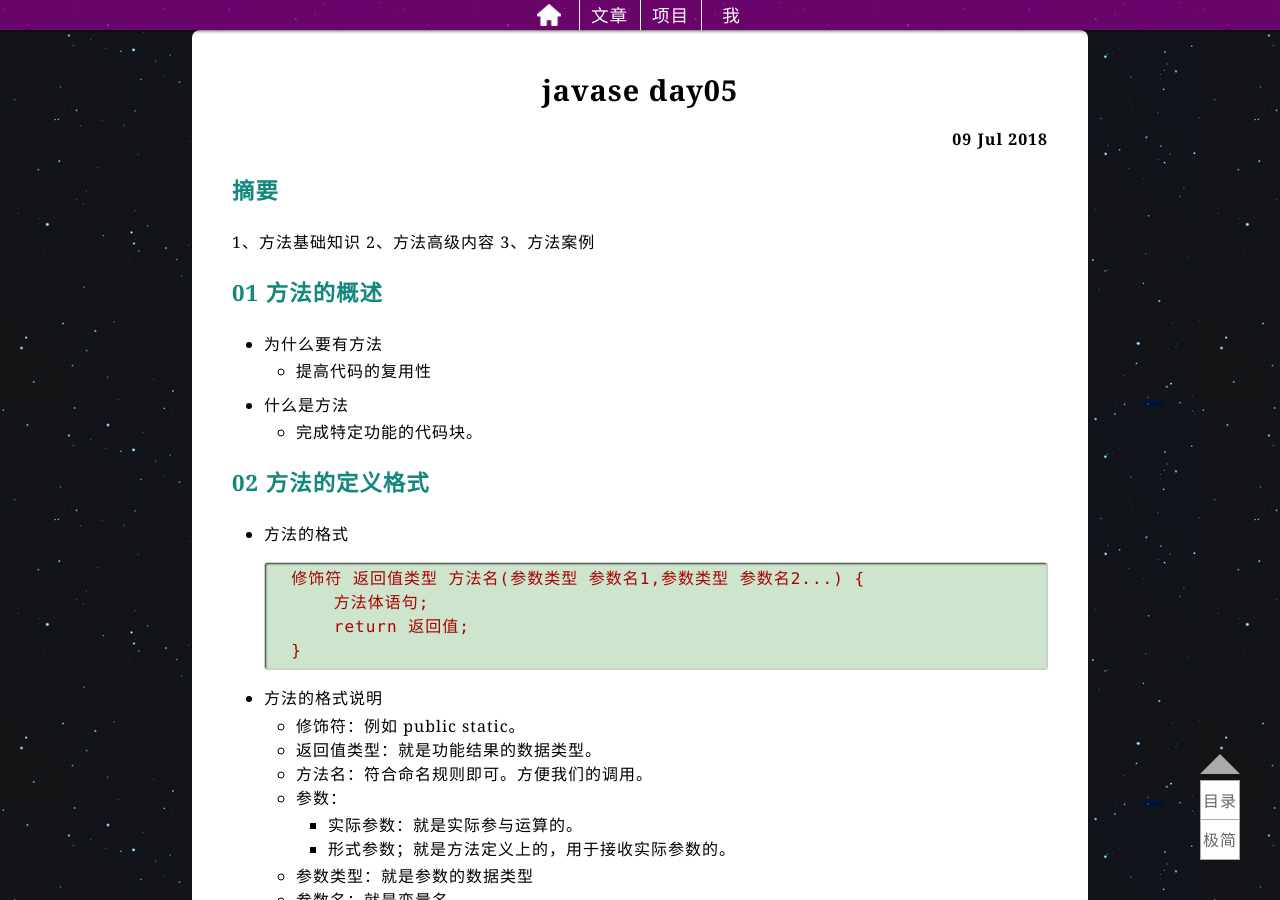
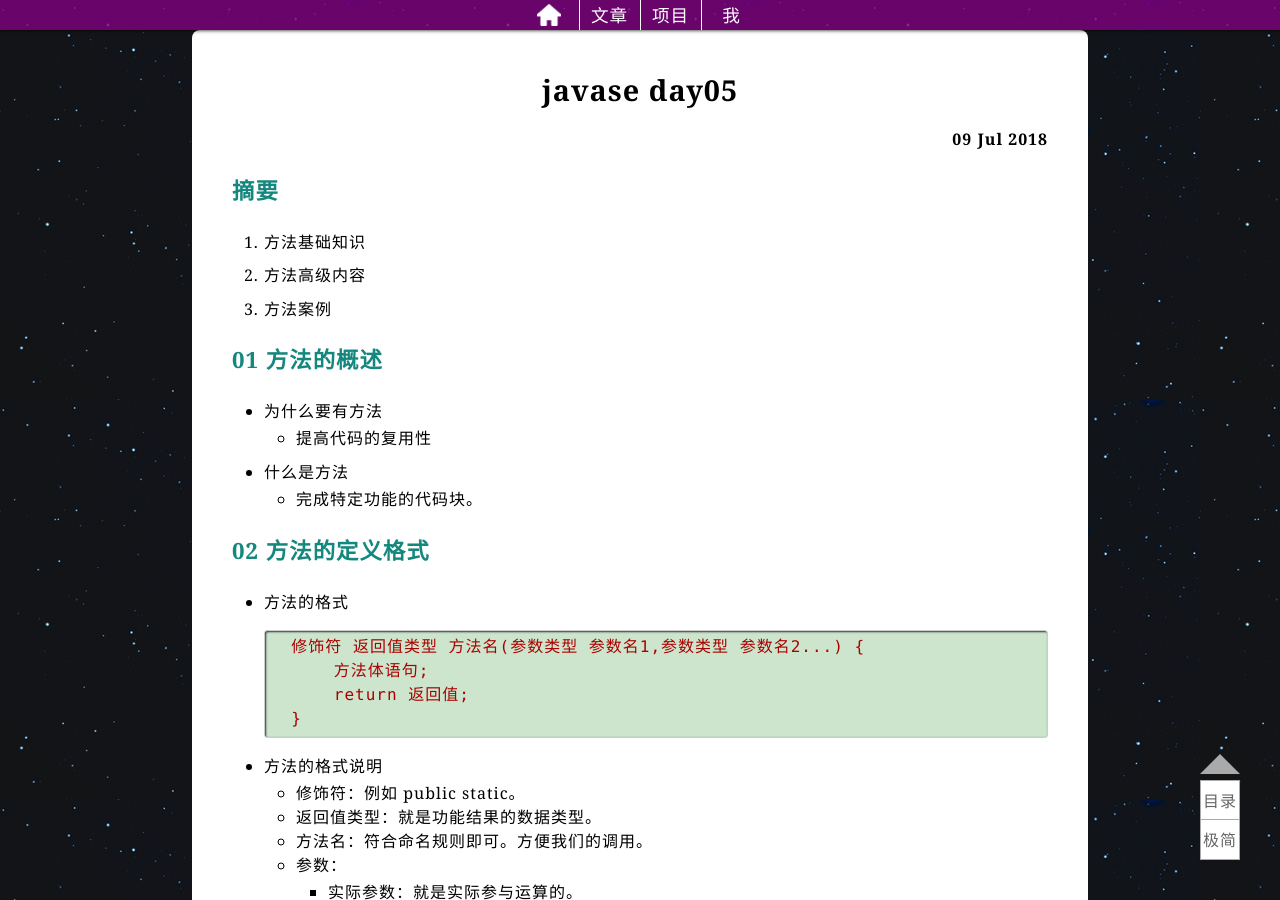
Before and after one commit to jacktown11/jacktown11.github.io, a Jekyll site: the page built from _posts/2018-07-09-javase-day05.md, in a window 1280 px wide and 900 px high. Built offline with Jekyll 4.4.1, drawn with Linux system fonts in a browser that asks for light colours.

Commit message:
add post

```diff
--- a/_posts/2018-07-09-javase-day05.md
+++ b/_posts/2018-07-09-javase-day05.md
@@ -6,9 +6,9 @@ tags: [javase]
 ---
 
 ### 摘要
-1、方法基础知识
-2、方法高级内容
-3、方法案例
+1. 方法基础知识
+2. 方法高级内容
+3. 方法案例
 
 
 ### 01 方法的概述
```
Also changed, not shown: 2 other files.
